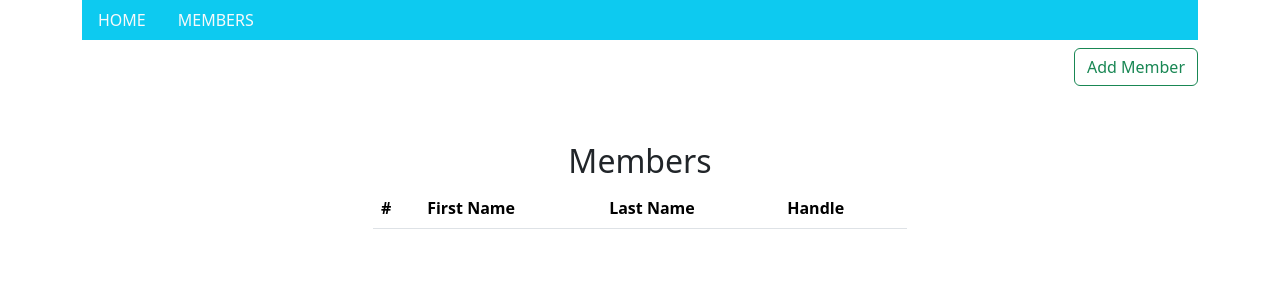
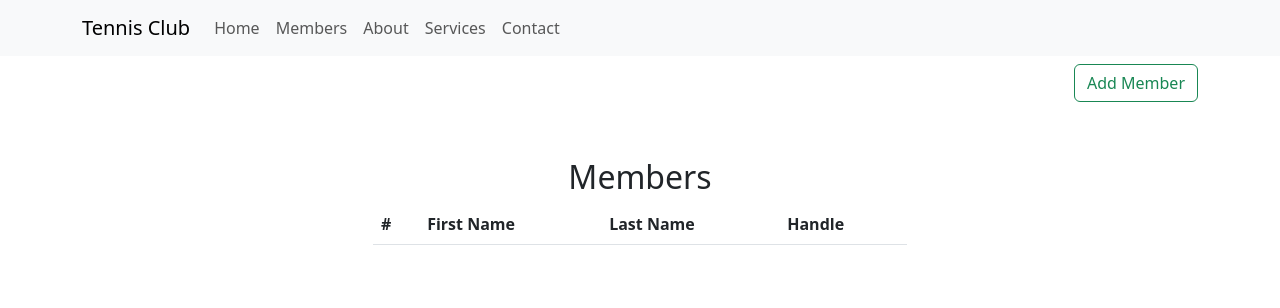
Before and after one commit to vdtheone/My_Tennis_Club, a Django app: page /members/ in a window 1280 px wide. Shown: the top 308 px of the page. Run offline with Django 4.2, Linux system fonts and the light colour scheme; lists and menus that the app fills with data are empty; some libraries are stand-ins or nearby versions.

Commit message:
add bootstrap cdn and update navbar

```diff
--- a/my_tennis_club/members/templates/master.html
+++ b/my_tennis_club/members/templates/master.html
@@ -1,8 +1,7 @@
-{% load static %}
 <!DOCTYPE html>
 <html>
   {% comment %} <link rel="stylesheet" href="{% static 'mystyles.css' %}" /> {% endcomment %}
-  <head>
+  {% comment %} <head>
     <title>
       {% block title %}
 
@@ -11,26 +10,47 @@
     {% load bootstrap5 %}
     {% bootstrap_css %}
     {% bootstrap_javascript %}
+  </head> {% endcomment %}
+  <head>
+    <meta charset="UTF-8" />
+    <meta name="viewport" content="width=device-width, initial-scale=1.0" />
+    <title>Tennis Club</title>
+    <link rel="stylesheet" href="https://cdn.jsdelivr.net/npm/bootstrap@5.3.0/dist/css/bootstrap.min.css" />
+    <link rel="stylesheet" href="styles.css" /> <!-- Create a custom CSS file for additional styling -->
   </head>
+
   <body>
-    {% comment %} <div class="topnav">
-      <a href="/">HOME</a> |
-      <a href="/members">MEMBERS</a>
-    </div> {% endcomment %}
+    <nav class="navbar navbar-expand-lg navbar-light bg-light">
+      <div class="container">
+        <a class="navbar-brand" href="/">Tennis Club</a>
+        <button class="navbar-toggler" type="button" data-bs-toggle="collapse" data-bs-target="#navbarNav" aria-controls="navbarNav" aria-expanded="false" aria-label="Toggle navigation"><span class="navbar-toggler-icon"></span></button>
+        <div class="collapse navbar-collapse" id="navbarNav">
+          <ul class="navbar-nav ml-auto">
+            <li class="nav-item active">
+              <a class="nav-link" href="/">Home</a>
+            </li>
+            <li class="nav-item">
+              <a class="nav-link" href="/members">Members</a>
+            </li>
+            <li class="nav-item">
+              <a class="nav-link" href="#about">About</a>
+            </li>
+            <li class="nav-item">
+              <a class="nav-link" href="#services">Services</a>
+            </li>
+            <li class="nav-item">
+              <a class="nav-link" href="#contact">Contact</a>
+            </li>
+          </ul>
+        </div>
+      </div>
+    </nav>
 
     <div class="container">
-      <ul class="nav bg-info">
-        <li class="nav-item">
-          <a class="nav-link link-light" href="/">HOME</a>
-        </li>
-        <li class="nav-item">
-          <a class="nav-link link-light" href="/members">MEMBERS</a>
-        </li>
-      </ul>
-
       {% block content %}
 
       {% endblock %}
     </div>
+    <script src="https://cdn.jsdelivr.net/npm/bootstrap@5.3.0/dist/js/bootstrap.bundle.min.js"></script>
   </body>
 </html>
```
